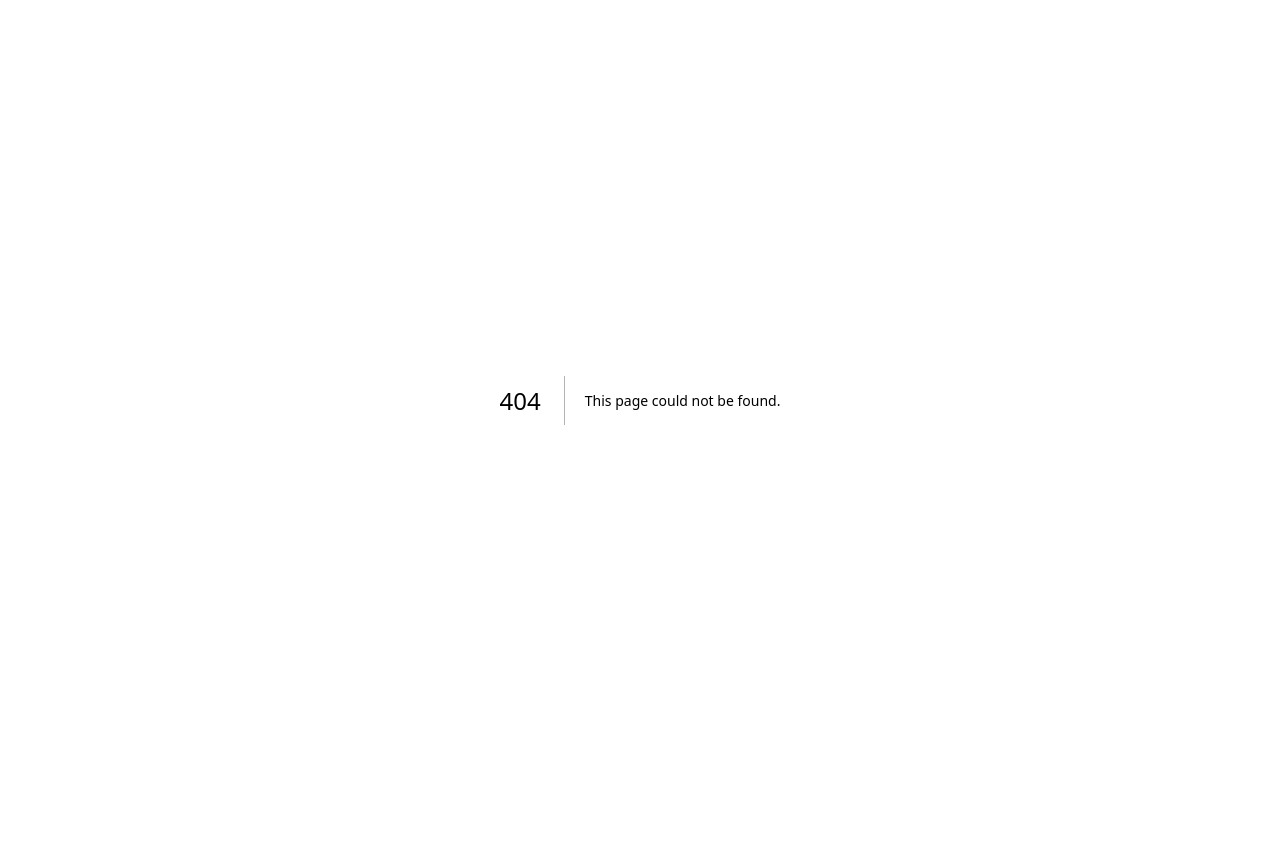
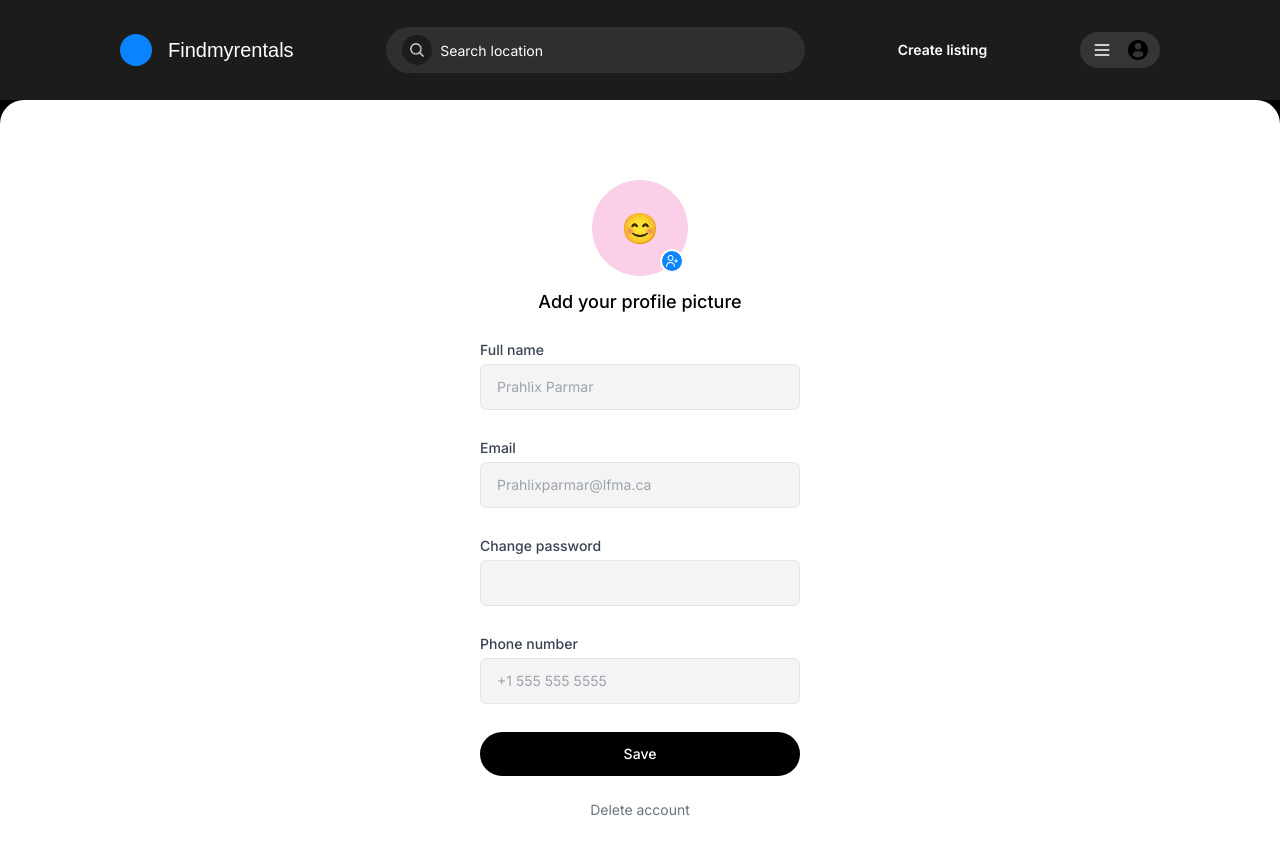
Before and after one commit to Sanyam1207/WBFE, a Next.js app: page /personal-details in a window 1280 px wide. Before the commit this address had no page. Shown: the top 854 px of the page. Before the commit the page ends 800 px from the top, so only its background shows below. Built offline with nearby package versions, Linux system fonts and the light colour scheme; a web font is replaced by a local one.

Commit message:
created peronal details page

```diff
--- /dev/null
+++ b/src/app/personal-details/page.tsx
@@ -0,0 +1,219 @@
+import Navbar from '@/components/NavBar';
+import { Inter } from 'next/font/google';
+import Image from 'next/image';
+import React from 'react';
+
+const inter = Inter({ subsets: ['latin'] });
+
+export default function PersonalDetails() {
+    return (
+        <>
+            {/* ==================== MOBILE VIEW (Android-style) ==================== */}
+            <div className="block md:hidden bg-black min-h-screen w-full">
+                {/* Top bar: Back arrow + Title */}
+                <div className="flex flex-col items-center justify-center px-4 py-3 pt-10">
+                    <button className='absolute top-7 left-7 p-3 rounded-full bg-[#353537]'>
+                        <Image
+                            src="/icons/backarrow.svg"
+                            alt="Back"
+                            width={18}
+                            height={12}
+                            className=''
+                        />
+                    </button>
+                    <h1 className="text-white text-base font-medium">
+                        Personal details
+                    </h1>
+
+                    {/* Right side spacer (if you need an icon or want it empty) */}
+                    <div />
+
+
+
+                    <div className="relative w-24 h-24 mb-4  mt-4">
+                        {/* Large circle with a placeholder face */}
+                        <div className="w-24 h-24 rounded-full bg-pink-200 flex items-center justify-center overflow-hidden">
+                            <span className="text-3xl">😊</span>
+                        </div>
+                        {/* Small camera/plus icon circle on the bottom-right */}
+                        <div className="absolute -bottom-1 -right-1 w-6 h-6 rounded-full bg-[#0A84FF] flex items-center justify-center border-2 border-white">
+                            <Image
+                                src="/icons/profile.svg"
+                                alt="camera"
+                                width={12}
+                                height={12}
+                            />
+                        </div>
+
+                    </div>
+
+
+                    {/* Heading under the profile picture */}
+                    <p className=" font-medium text-base text-white">
+                        Add your profile picture
+                    </p>
+                </div>
+
+                {/* White container with rounded top corners */}
+                <div className="bg-white h-screen rounded-t-3xl p-4 flex flex-col items-center">
+                    {/* Profile picture container */}
+
+
+                    {/* Form fields */}
+                    <div className="w-full mt-6">
+                        {/* Full name */}
+                        <label className="block mb-4 text-sm font-medium text-gray-700">
+                            Full name
+                        </label>
+                        <input
+                            type="text"
+                            placeholder="Prahlix Parmar"
+                            className="mb-7 bg-[#F4F4F4] w-full border rounded-md px-4 py-3 text-sm
+                         focus:outline-dashed"
+                        />
+
+                        {/* Email */}
+                        <label className="block mb-4 text-sm font-medium text-gray-700">
+                            Email
+                        </label>
+                        <input
+                            type="email"
+                            placeholder="Prahlixparmar@lfma.ca"
+                            className="mb-7 bg-[#F4F4F4] w-full border rounded-md px-4 py-3 text-sm
+                         focus:outline-dashed"
+                        />
+
+                        {/* Change password */}
+                        <label className="block mb-4 text-sm font-medium text-gray-700">
+                            Change password
+                        </label>
+                        <input
+                            type="password"
+                            className="mb-7 bg-[#F4F4F4] w-full border rounded-md px-4 py-3 text-sm
+                         focus:outline-dashed"
+                        />
+
+                        {/* Phone number */}
+                        <label className="block mb-4 text-sm font-medium text-gray-700">
+                            Phone number
+                        </label>
+                        <input
+                            type="tel"
+                            placeholder="+1 555 555 5555"
+                            className="mb-8 bg-[#F4F4F4] w-full border rounded-md px-4 py-3 text-sm
+                         focus:outline-dashed"
+                        />
+
+                        {/* Save button */}
+                        <button
+                            type="button"
+                            className="w-full bg-black text-white text-sm font-medium py-3 rounded-full hover:bg-gray-900"
+                        >
+                            Save
+                        </button>
+                    </div>
+
+                    {/* Delete account link */}
+                    <button
+                        type="button"
+                        className="mt-6 text-sm text-gray-500 hover:text-red-500"
+                    >
+                        Delete account
+                    </button>
+                </div>
+            </div>
+
+            {/* ==================== DESKTOP VIEW (Unchanged) ==================== */}
+            <div className="hidden md:block bg-black">
+                <Navbar />
+
+                <div className={`${inter.className} min-h-screen bg-white flex flex-col rounded-t-3xl items-center justify-center p-4`}>
+                    {/* Profile picture container */}
+                    <div className="relative w-24 h-24">
+                        {/* Large circle with a placeholder face */}
+                        <div className="w-24 h-24 rounded-full bg-pink-200 flex items-center justify-center overflow-hidden">
+                            <span className="text-3xl">😊</span>
+                        </div>
+
+                        {/* Small camera icon circle on top-right corner */}
+                        <div className="absolute top-[4.3rem] right-1 w-6 h-6 rounded-full bg-[#0A84FF] flex items-center justify-center border-2 border-white">
+                            <Image
+                                src={"/icons/profile.svg"}
+                                alt="camera"
+                                width={12}
+                                height={12}
+                            />
+                        </div>
+                    </div>
+
+                    {/* Heading under the profile picture */}
+                    <p className="mt-3 text-lg font-medium text-black">
+                        Add your profile picture
+                    </p>
+
+                    {/* Form fields */}
+                    <div className="w-full max-w-xs mt-6">
+                        {/* Full name */}
+                        <label className="block mb-1 text-sm font-medium text-gray-700">
+                            Full name
+                        </label>
+                        <input
+                            type="text"
+                            placeholder="Prahlix Parmar"
+                            className="mb-7 bg-[#F4F4F4] w-full border rounded-md px-4 py-3 text-sm
+                         focus:outline-dashed"
+                        />
+
+                        {/* Email */}
+                        <label className="block mb-1 text-sm font-medium text-gray-700">
+                            Email
+                        </label>
+                        <input
+                            type="email"
+                            placeholder="Prahlixparmar@lfma.ca"
+                            className="mb-7 bg-[#F4F4F4] w-full border rounded-md px-4 py-3 text-sm
+                         focus:outline-dashed"
+                        />
+
+                        {/* Change password */}
+                        <label className="block mb-1 text-sm font-medium text-gray-700">
+                            Change password
+                        </label>
+                        <input
+                            type="password"
+                            className="mb-7 bg-[#F4F4F4] w-full border rounded-md px-4 py-3 text-sm
+                         focus:outline-dashed"
+                        />
+
+                        {/* Phone number */}
+                        <label className="block mb-1 text-sm font-medium text-gray-700">
+                            Phone number
+                        </label>
+                        <input
+                            type="tel"
+                            placeholder="+1 555 555 5555"
+                            className="mb-7 bg-[#F4F4F4] w-full border rounded-md px-4 py-3 text-sm
+                         focus:outline-dashed"
+                        />
+
+                        {/* Save button */}
+                        <button
+                            type="button"
+                            className="w-full bg-black text-white text-sm font-medium py-3 rounded-full hover:bg-gray-900"
+                        >
+                            Save
+                        </button>
+                    </div>
+
+                    {/* Delete account link */}
+                    <button
+                        type="button"
+                        className="mt-6 text-sm text-gray-500 hover:text-red-500"
+                    >
+                        Delete account
+                    </button>
+                </div>
+            </div>
+        </>
+    );
+}
```
